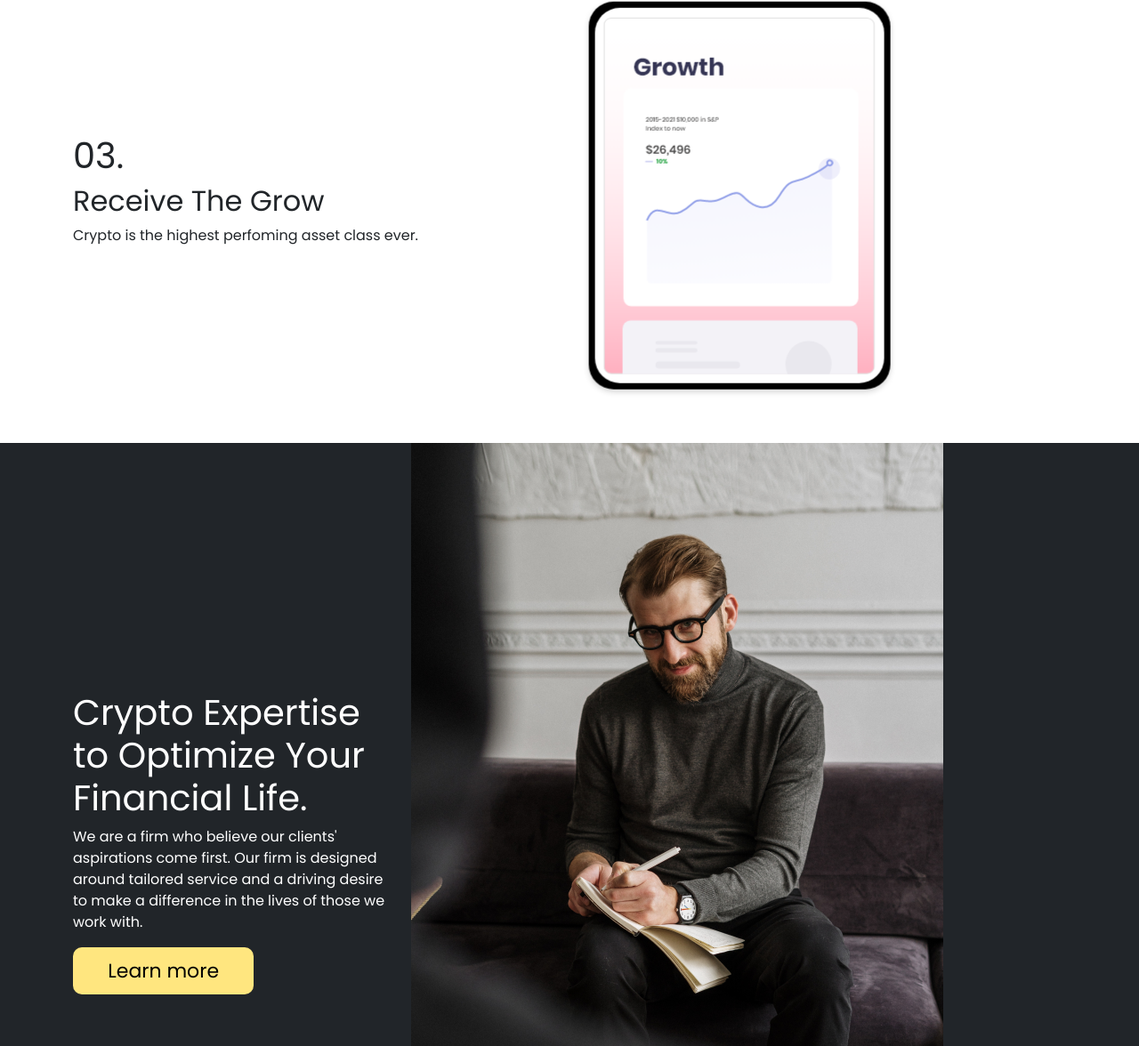
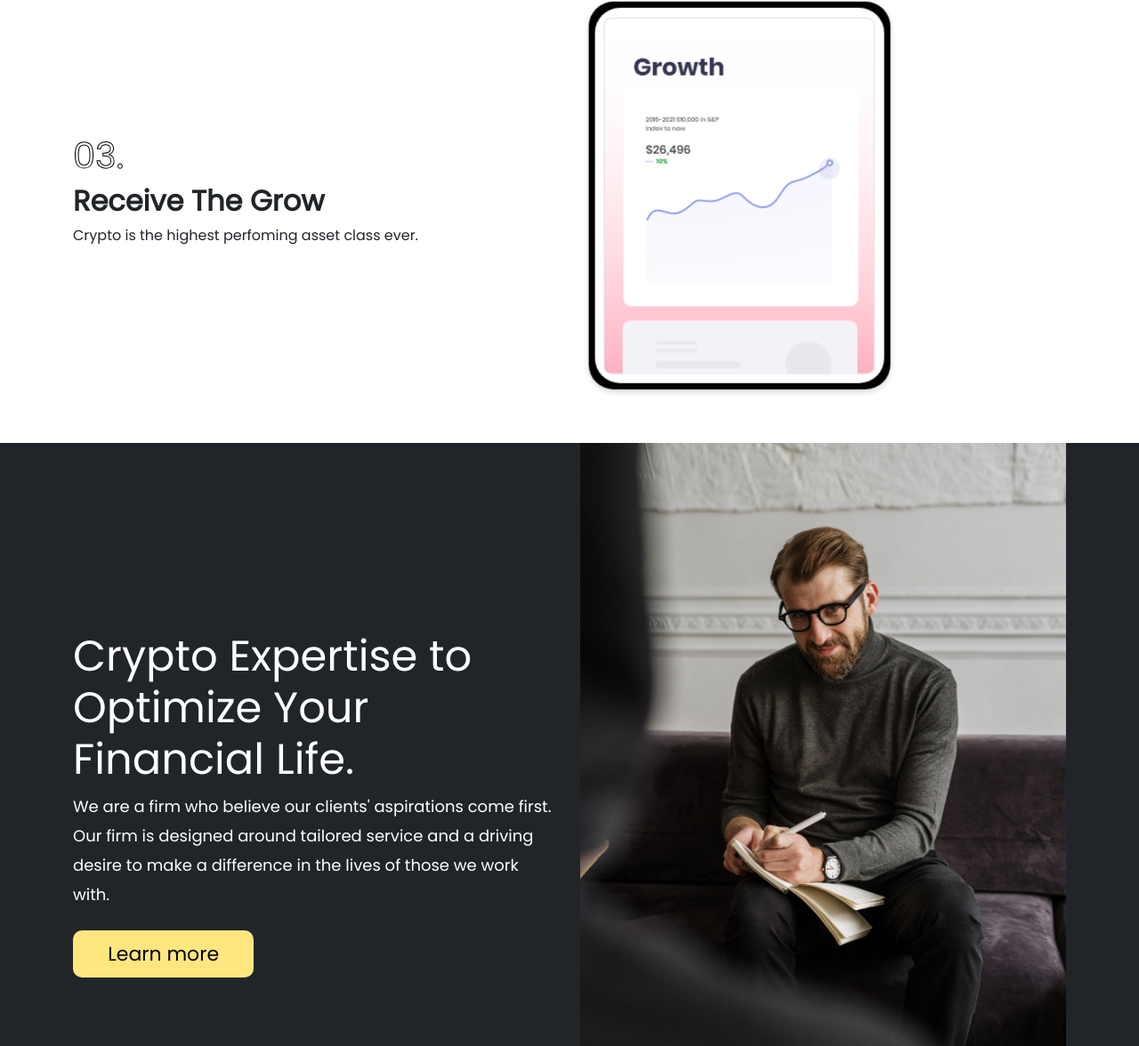
Before and after one commit to tousif644/Partner-Website, a plain HTML site: page index.html in a window 1280 px wide. Shown: the part 1881-3057 px from the top of the page at 89% size. Drawn offline with nearby package versions, Linux system fonts and the light colour scheme.

Commit message:
all files added

```diff
--- a/css/style.css
+++ b/css/style.css
@@ -88,7 +88,18 @@ body {
 }
 
 /* graph section */
+/* contact-section */
+.contact-title {
+    font-size: 48px;
+}
 
+.contact-description {
+    font-weight: 500;
+    line-height: 33px;
+    font-size: 18px;
+}
+
+/* contact-section */
 /* choose-section */
 .choose-bg {
     background-color: #000000;
@@ -109,7 +120,8 @@ body {
     border: 1px solid #707070;
     width: 393px;
 }
-.exclusive-title{
+
+.exclusive-title {
     color: #000000;
     font-size: 48px;
     font-weight: 500;
@@ -117,10 +129,19 @@ body {
 
 /* Exclusive section */
 /* footer */
-.footer{
+.footer {
     background-image: url("../assets/image/footer.png");
     background-position: center center;
     background-size: cover;
     background-repeat: no-repeat;
 }
+
+.outline-text {
+    color: black;
+    -webkit-text-fill-color: white;
+    /* Will override color (regardless of order) */
+    -webkit-text-stroke-width: 1px;
+    -webkit-text-stroke-color: black;
+}
+
 /* footer */
--- a/index.html
+++ b/index.html
@@ -100,8 +100,8 @@
       </div>
       <div class="row">
         <div class="col-md-6 my-auto">
-          <h1>01.</h1>
-          <h2>You Receive An Invitation</h2>
+          <h1 class="outline-text">01.</h1>
+          <h2 class="fw-bold">You Receive An Invitation</h2>
           <p>
             Have a conversation. Speak directly with a human. No oneline back
             and forth.
@@ -117,16 +117,16 @@
           <img src="./assets/image/cards/card-2.png" alt="" />
         </div>
         <div class="col-md-6 my-auto">
-          <h1>02.</h1>
-          <h2>We Do All Of The Work</h2>
+          <h1 class="outline-text">02.</h1>
+          <h2 class="fw-bold">We Do All Of The Work</h2>
           <p>We are crypto experts, so you don't have to be.</p>
         </div>
       </div>
 
       <div class="row">
         <div class="col-md-6 my-auto">
-          <h1>03.</h1>
-          <h2>Receive The Grow</h2>
+          <h1 class="outline-text">03.</h1>
+          <h2 class="fw-bold">Receive The Grow</h2>
           <p>Crypto is the highest perfoming asset class ever.</p>
         </div>
         <div class="col-md-6">
@@ -140,16 +140,16 @@
     <div class="container-fluid bg-dark">
       <div class="container">
         <div class="row">
-          <div class="col-md-4 my-auto text-white">
-            <h1>Crypto Expertise to Optimize Your Financial Life.</h1>
-            <p>
+          <div class="col-md-6 my-auto text-white">
+            <h1 class="contact-title">Crypto Expertise to Optimize Your Financial Life.</h1>
+            <p class="contact-description ">
               We are a firm who believe our clients' aspirations come first. Our
               firm is designed around tailored service and a driving desire to
               make a difference in the lives of those we work with.
             </p>
-            <button class="learn-more-btn">Learn more</button>
+            <button class="learn-more-btn my-2">Learn more</button>
           </div>
-          <div class="col-md-8">
+          <div class="col-md-6">
             <img
               src="./assets/image/contact/man-image.png"
               alt=""
@@ -163,8 +163,8 @@
             <img src="./assets/image/contact/group.png" alt="" />
           </div>
           <div class="col-md-6 text-white my-auto">
-            <h1>Imagine A World Where Wall Street Isn't Needed.</h1>
-            <p>A World Where You Keep Control.</p>
+            <h1 class="contact-title">Imagine A World Where Wall Street Isn't Needed.</h1>
+            <h5>A World Where You Keep Control.</h5>
             <p>Structured Products</p>
             <p>Private Personal Crypto Education</p>
             <p>Private Personal Crypto Education</p>
```
